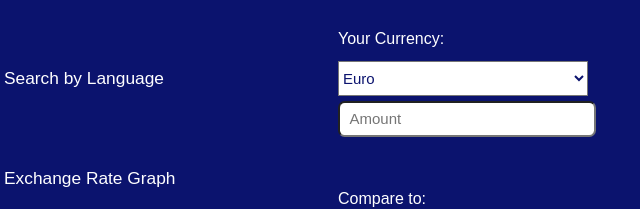
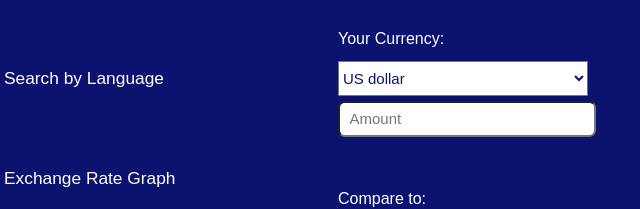
Before and after one commit to hshih02/xmoney, a plain HTML site: page main.html in a window 1280 px wide. Shown: the part 307-516 px from the top of the page, 150-790 px from the left. Drawn offline with Linux system fonts and the light colour scheme.

Commit message:
Update main.html

```diff
--- a/main.html
+++ b/main.html
@@ -24,7 +24,8 @@
             <h2>Quick Convert</h2>
             <form name="quickForm">
                 Your Currency: <br \><select name="myCurrency" id="myCurrency">
-                    <option value="EUR" name="Euro">Euro</option>
+                    <option value="USD" name="US dollar">US dollar</option>
+			<option value="EUR" name="Euro">Euro</option>
 			<option value="JPY" name="Japanese yen">Japanese yen</option>
 			<option value="BGN" name="Bulgarian lev">Bulgarian lev</option>
 			<option value="CZK" name="Czech koruna">Czech koruna</option>
```
